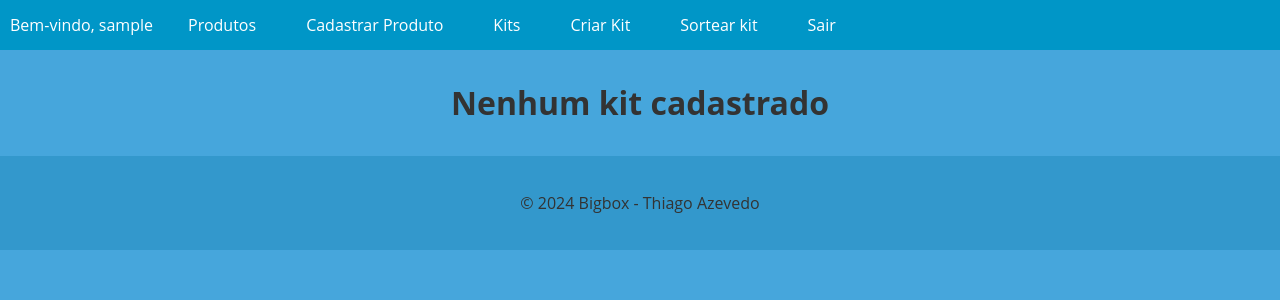
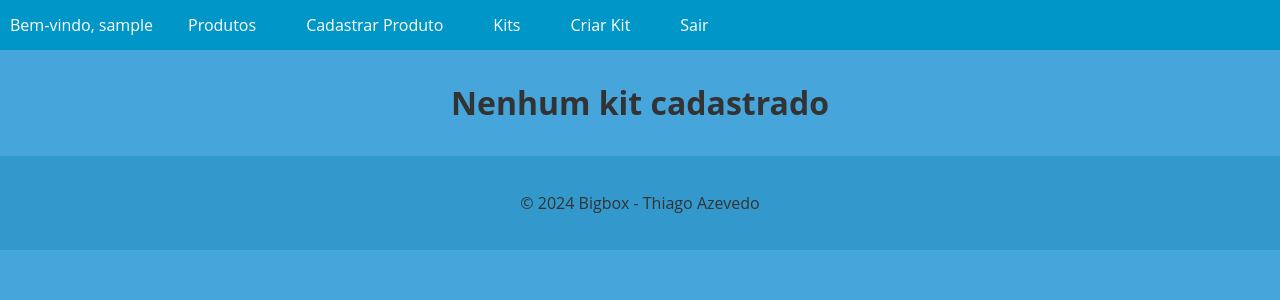
Before and after one commit to thiagoarvore/BigBox, a Django app: page /kit_list/ in a window 1280 px wide. Shown: the top 300 px of the page. Run offline with Django 5.2, Linux system fonts and the light colour scheme; the visitor is signed in with stand-in values (Sample User, id 1); data that the repository does not hold is empty.

Commit message:
Update base.html

```diff
--- a/app/templates/base.html
+++ b/app/templates/base.html
@@ -104,14 +104,12 @@
             <li><a href="{% url 'new_product' %}">Cadastrar Produto</a></li>
             <li><a href="{% url 'kit_list' %}">Kits</a></li>
             <li><a href="{% url 'new_kit' %}">Criar Kit</a></li>
-            <li><a>Sortear kit</a></li>
             <li><a href="{% url 'login' %}">Sair</a></li>
         {% endif %}
 
       </ul>
     </nav>
   </header>
-
   <main>
     {% block content %}
     {% endblock %}
```
